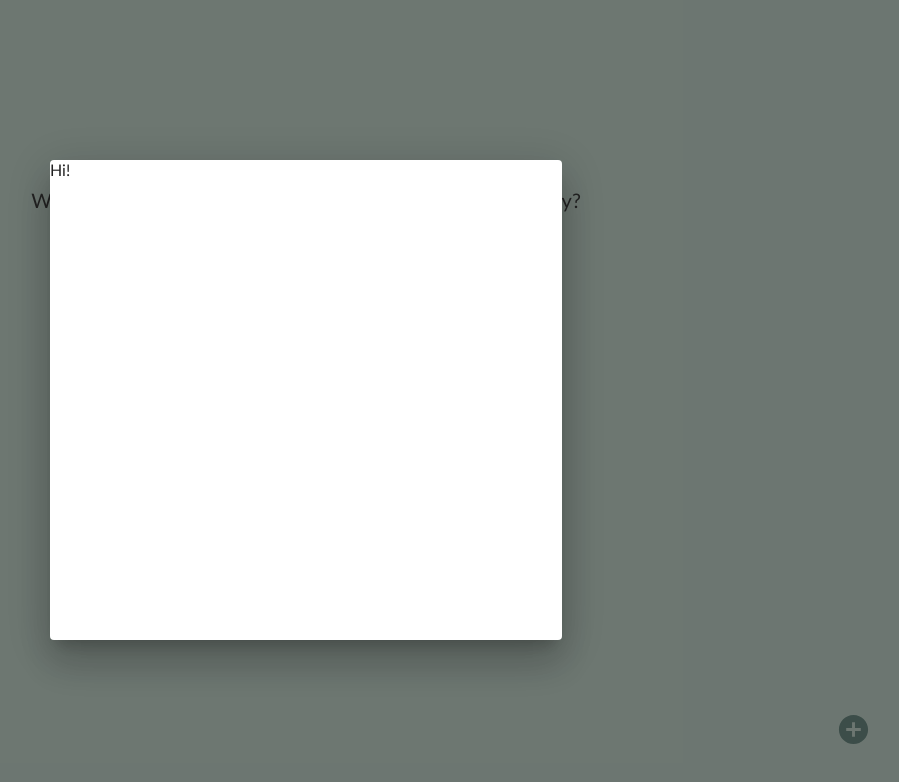
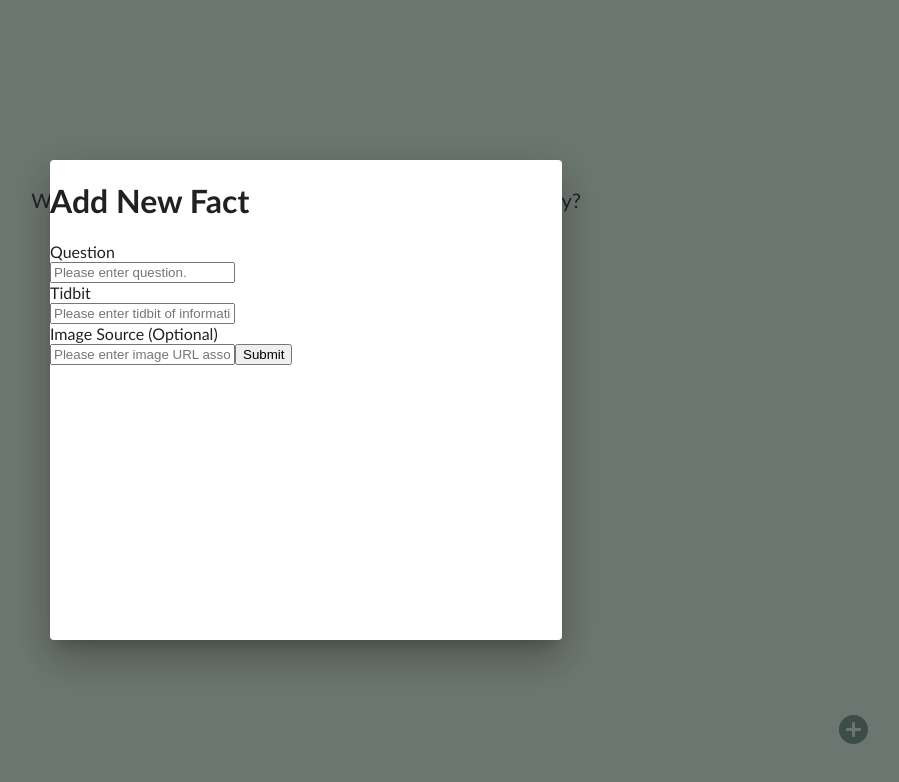
Before and after one commit to eshuffman/today-i-learned, a React (Create React App) app in the folder today-i-learned-ui/: page / in a window 1280 px wide. Both pictures are taken after a click on the icon 1187 px from the left and 729 px from the top of the page. Shown: the top 782 px of the page, without its empty margins (334-1233 px from the left). Built offline with nearby package versions, Linux system fonts and the light colour scheme.

Commit message:
basic sending of facts to database works

```diff
--- a/today-i-learned-ui/src/components/add-fact/AddFact.js
+++ b/today-i-learned-ui/src/components/add-fact/AddFact.js
@@ -1,9 +1,9 @@
 import React, { useState } from 'react';
 import AddCircle from '@mui/icons-material/AddCircle';
-//import { toast } from 'react-toastify';
+import { toast } from 'react-toastify';
 import styles from './AddFact.module.css';
 import Dialog from '@mui/material/Dialog'
-//import { addFact } from '../all-facts/FactsService';
+import { addFact } from '../all-facts/FactsService';
 
 /**
  * @name AddFact
@@ -11,15 +11,85 @@ import Dialog from '@mui/material/Dialog'
  * @return component
  */
 const AddFact = () => {
-    const [showModel, setShowModel] = useState(false);
+  const [showModel, setShowModel] = useState(false);
+  const [newFact, setNewFact] = useState({
+    question: '', tidbit: '', imgsrc: ''
+  });
+  const [tags, setTags] = useState([])
+
+  const date = new Date()
+  const month = date.getUTCMonth() < 10 ? `0${date.getUTCMonth()+1}` : date.getUTCMonth()+1
+  const dateDay = date.getUTCDate() < 10 ? `0${date.getUTCDate()}` : date.getUTCDate()
+  const utcDate = `${date.getUTCFullYear()}-${month}-${dateDay}`
+  const utcTomorrow = `${date.getUTCFullYear()}-${month}-${dateDay + 1}`
+
+  const attemptFactSubmit = () => {
+    addFact(factInfoPacket)
+      .then(() => {
+        setShowModel(false)
+      })
+      .catch(() => {
+        toast.error(`A server error occured. Your fact could not be added.`);
+      });
+  };
+
+  const factInfoPacket = {
+    question: (newFact.question),
+    tidbit: (newFact.tidbit),
+    imgsrc: (newFact.imgsrc),
+    tags: ([...tags]),
+    tier: 1,
+    creationDate: utcDate,
+    reviewDate: utcTomorrow
+
+
+    }
+  const onQuestionChange = (e) => {
+    setNewFact({ ...newFact, [e.target.id]: e.target.value });
+  };
+
+  const onTagChange = (e) => {
+    setTags([...tags, e.target.value]);
+  }
 
   function AddFactModel() {
       console.log('hi')
         return (
           <div>
-            <Dialog open={showModel} onClose={() => setShowModel(false)}>
+            <Dialog open={showModel} onClose={() => setShowModel(false)} >
               <div className={styles.modelBox}>
-                Hi!
+                <h1>Add New Fact</h1>
+                <div className={styles.formLabel}>
+              Question
+                </div>
+            <input
+              id="question"
+              placeholder="Please enter question."
+              type="text"
+              value={newFact.question}
+              onChange={onQuestionChange}
+                />
+            <div className={styles.formLabel}>
+              Tidbit
+                </div>
+            <input
+              id="tidbit"
+              placeholder="Please enter tidbit of information related to your question."
+              type="text"
+              value={newFact.tidbit}
+              onChange={onQuestionChange}
+                />
+            <div className={styles.formLabel}>
+              Image Source (Optional)
+                </div>
+            <input
+              id="imgsrc"
+              placeholder="Please enter image URL associated with question."
+              type="text"
+              value={newFact.imgsrc}
+              onChange={onQuestionChange}
+            />
+                <button onClick={attemptFactSubmit}>Submit</button>
               </div>
             </Dialog>
             </div>
```
